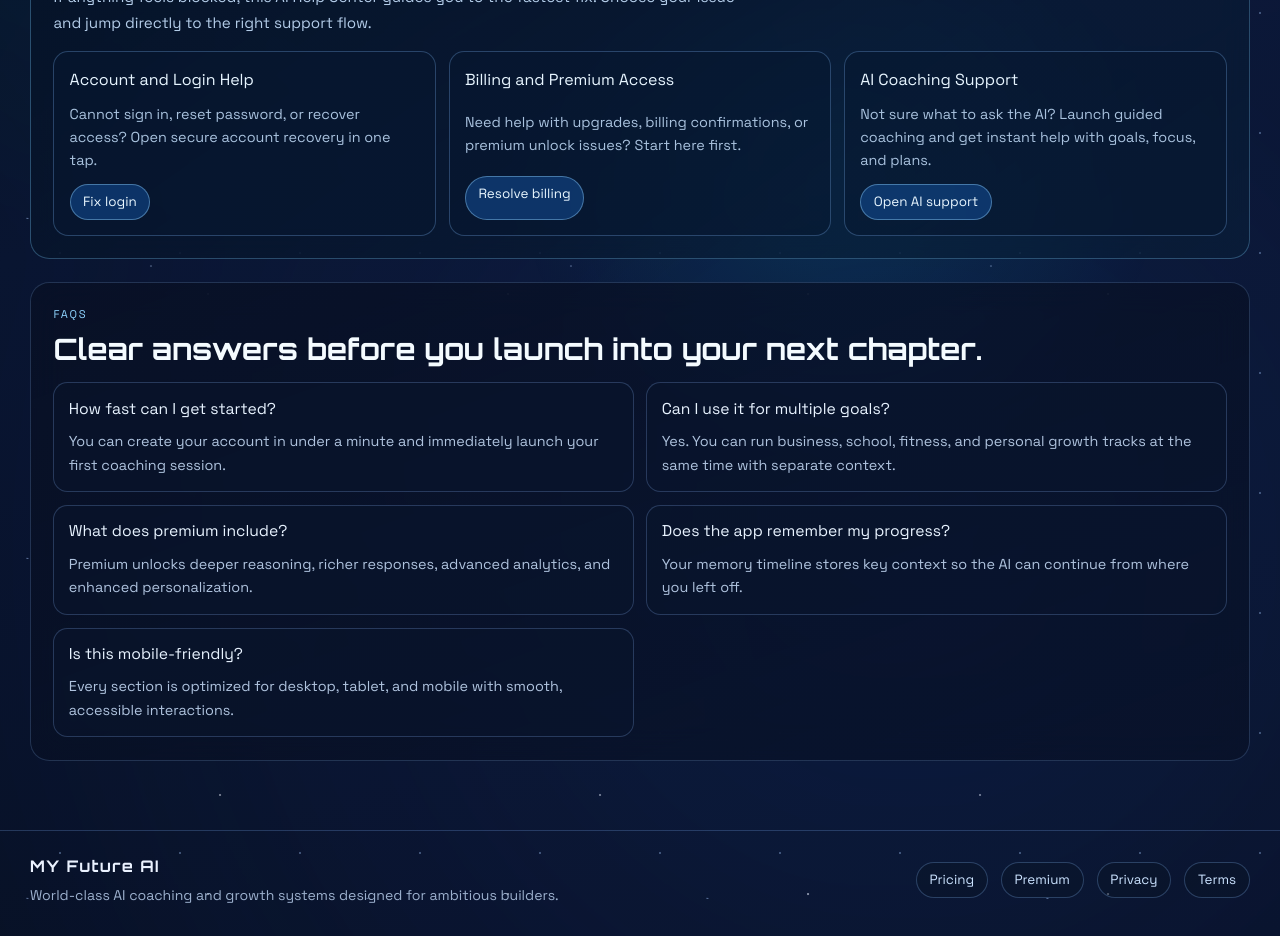
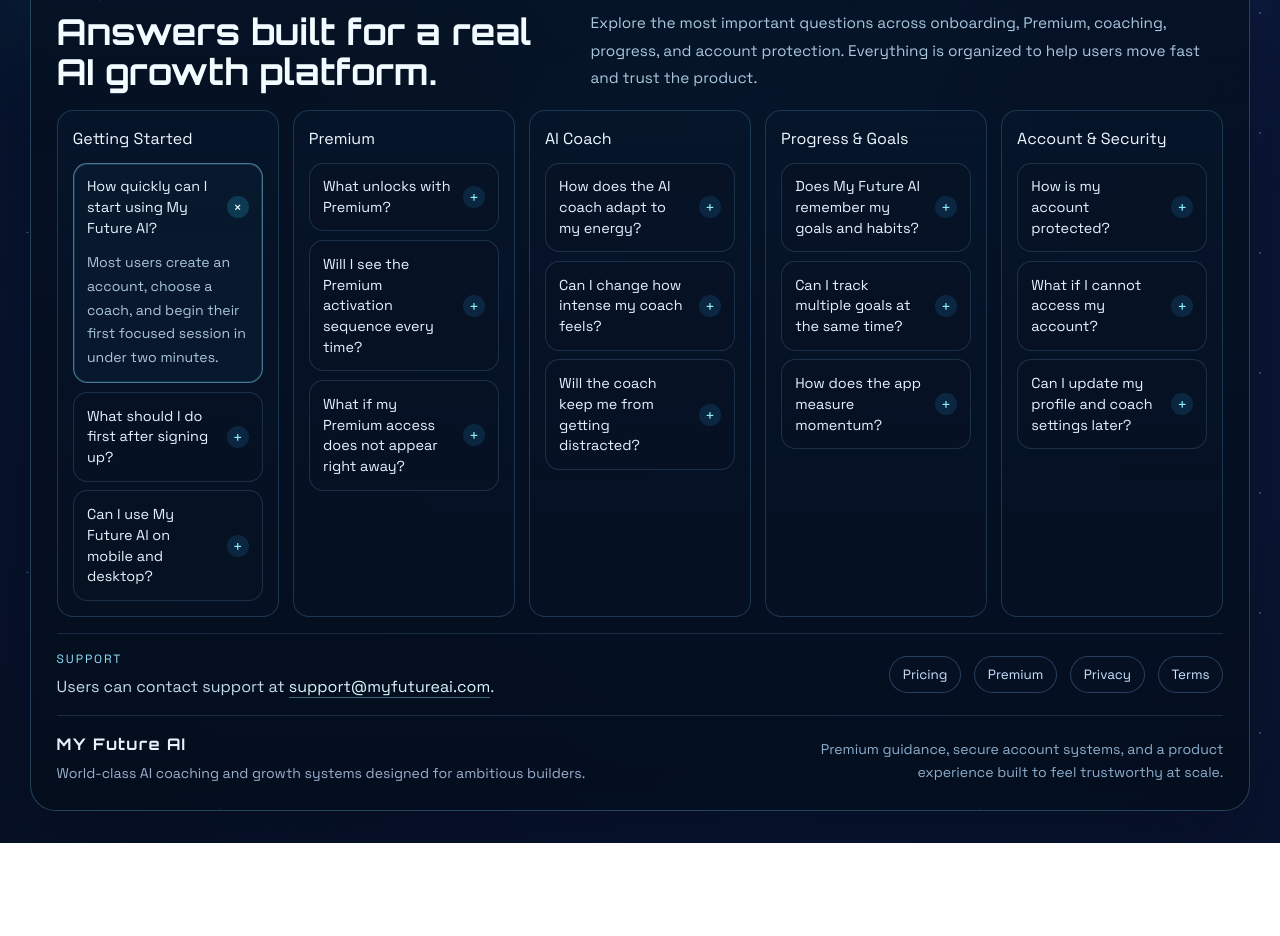
Before and after one commit to shikiouchiha-afk/my-future-ai, a Next.js app: page / in a window 1280 px wide. Shown: the part 1900-2836 px from the top of the page. After the commit the page ends 2743 px from the top, so only its background shows below. Built offline with nearby package versions, Linux system fonts and the light colour scheme.

Commit message:
Update My Future AI website

```diff
--- a/src/app/page.module.css
+++ b/src/app/page.module.css
@@ -461,104 +461,213 @@
   font-size: 0.84rem;
 }
 
-.faqGrid {
-  margin-top: 1rem;
-  display: grid;
-  gap: 0.8rem;
-  grid-template-columns: repeat(2, minmax(0, 1fr));
-}
-
-.helpCenterBlock {
-  border: 1px solid rgba(124, 206, 255, 0.3);
-  border-radius: clamp(1rem, 1.5vw, 1.3rem);
-  background: linear-gradient(145deg, rgba(6, 18, 39, 0.82), rgba(8, 32, 55, 0.48));
-  backdrop-filter: blur(15px);
-  padding: clamp(1rem, 2vw, 1.4rem);
-}
-
-.helpCenterIntro {
-  margin: 0.8rem 0 0;
-  color: #b3cce8;
-  line-height: 1.7;
-  max-width: 72ch;
-  font-size: 0.95rem;
-}
-
-.helpCenterGrid {
-  margin-top: 1rem;
-  display: grid;
-  gap: 0.8rem;
-  grid-template-columns: repeat(3, minmax(0, 1fr));
-}
-
-.helpCard {
-  border: 1px solid rgba(131, 190, 255, 0.28);
-  border-radius: 0.95rem;
-  background: rgba(8, 24, 48, 0.56);
-  padding: 0.95rem;
-  display: grid;
-  gap: 0.7rem;
-}
-
-.helpCard h3 {
-  margin: 0;
-  font-size: 1rem;
-  color: #e7f5ff;
-}
-
-.helpCard p {
-  margin: 0;
-  color: #a9c2de;
-  line-height: 1.62;
-  font-size: 0.9rem;
-}
-
-.helpCardButton {
-  width: fit-content;
-  color: #e9f7ff;
-  text-decoration: none;
-  font-size: 0.84rem;
-  border: 1px solid rgba(149, 212, 255, 0.42);
-  border-radius: 999px;
-  padding: 0.42rem 0.78rem;
-  background: rgba(25, 106, 204, 0.36);
-}
-
-.faqCard {
-  border: 1px solid rgba(127, 171, 236, 0.26);
-  border-radius: 0.9rem;
-  background: rgba(11, 22, 44, 0.52);
-  padding: 0.9rem;
-}
-
-.faqCard h3 {
-  margin: 0;
-  color: #e8f3ff;
-  font-size: 0.98rem;
-}
-
-.faqCard p {
-  margin: 0.55rem 0 0;
-  color: #afc3de;
-  line-height: 1.62;
-  font-size: 0.9rem;
-}
-
 .footer {
   position: relative;
   z-index: 1;
   border-top: 1px solid rgba(123, 171, 242, 0.25);
-  margin-top: 0.35rem;
+  margin-top: 0.7rem;
+  overflow: hidden;
+}
+
+.footerGlow {
+  position: absolute;
+  inset: -20% 0 auto;
+  height: 420px;
+  pointer-events: none;
+  background:
+    radial-gradient(circle at 18% 10%, rgba(32, 201, 255, 0.16), transparent 34%),
+    radial-gradient(circle at 82% 28%, rgba(99, 102, 241, 0.14), transparent 36%),
+    radial-gradient(circle at 50% 100%, rgba(16, 185, 201, 0.18), transparent 34%);
+  filter: blur(26px);
 }
 
 .footerInner {
   width: min(1220px, 100% - 2.2rem);
   margin: 0 auto;
-  padding: 1.4rem 0 1.9rem;
+  padding: 1.35rem 0 2rem;
+  position: relative;
+}
+
+.helpFooter {
+  border: 1px solid rgba(126, 208, 255, 0.26);
+  border-radius: clamp(1.15rem, 2vw, 1.8rem);
+  background:
+    linear-gradient(180deg, rgba(5, 17, 34, 0.9), rgba(3, 13, 27, 0.82)),
+    radial-gradient(circle at top, rgba(31, 162, 208, 0.12), transparent 40%);
+  backdrop-filter: blur(22px);
+  box-shadow:
+    0 30px 90px rgba(1, 8, 22, 0.58),
+    inset 0 1px 0 rgba(202, 237, 255, 0.16);
+  padding: clamp(1.1rem, 2vw, 1.6rem);
+}
+
+.helpFooterIntro {
+  display: grid;
+  grid-template-columns: 0.9fr 1.1fr;
+  gap: 1rem;
+  align-items: end;
+}
+
+.footerEyebrow {
+  margin: 0;
+  color: #8ce8ff;
+  letter-spacing: 0.16em;
+  text-transform: uppercase;
+  font-size: 0.72rem;
+}
+
+.helpFooterIntro h2 {
+  margin: 0.45rem 0 0;
+  font-family: var(--font-display), "Segoe UI", sans-serif;
+  font-size: clamp(1.45rem, 2.8vw, 2.45rem);
+  line-height: 1.1;
+  color: #f2fbff;
+}
+
+.helpFooterCopy {
+  margin: 0;
+  color: #abc7de;
+  line-height: 1.78;
+  font-size: 0.96rem;
+}
+
+.helpCategoryGrid {
+  margin-top: 1.2rem;
+  display: grid;
+  grid-template-columns: repeat(5, minmax(0, 1fr));
+  gap: 0.85rem;
+}
+
+.helpCategoryCard {
+  border-radius: 1rem;
+  border: 1px solid rgba(122, 197, 255, 0.2);
+  background: linear-gradient(180deg, rgba(7, 22, 43, 0.8), rgba(7, 18, 36, 0.62));
+  padding: 0.95rem;
+}
+
+.helpCategoryCard h3 {
+  margin: 0;
+  color: #edf8ff;
+  font-size: 1rem;
+}
+
+.helpAccordionList {
+  margin-top: 0.75rem;
+  display: grid;
+  gap: 0.55rem;
+}
+
+.helpAccordionItem {
+  border-radius: 0.9rem;
+  border: 1px solid rgba(117, 171, 218, 0.2);
+  background: rgba(7, 19, 36, 0.6);
+  overflow: hidden;
+  transition: border-color 220ms ease, background 220ms ease, box-shadow 220ms ease;
+}
+
+.helpAccordionItemOpen {
+  border-color: rgba(144, 227, 255, 0.48);
+  background: rgba(9, 26, 48, 0.82);
+  box-shadow: 0 0 0 1px rgba(96, 221, 255, 0.14) inset;
+}
+
+.helpAccordionTrigger {
+  width: 100%;
+  border: 0;
+  padding: 0.78rem 0.82rem;
   display: flex;
+  align-items: center;
   justify-content: space-between;
-  gap: 1.1rem;
+  gap: 0.7rem;
+  background: transparent;
+  color: #e4f4ff;
+  text-align: left;
+  cursor: pointer;
+  font: inherit;
+  line-height: 1.45;
+}
+
+.helpAccordionTrigger span:first-child {
+  font-size: 0.9rem;
+}
+
+.helpAccordionIcon {
+  flex: 0 0 auto;
+  width: 22px;
+  height: 22px;
+  display: inline-grid;
+  place-items: center;
+  border-radius: 999px;
+  color: #8ceeff;
+  background: rgba(14, 44, 74, 0.78);
+  transition: transform 240ms ease, background 240ms ease, color 240ms ease;
+}
+
+.helpAccordionItemOpen .helpAccordionIcon {
+  transform: rotate(45deg);
+  background: rgba(30, 148, 181, 0.28);
+  color: #ecfdff;
+}
+
+.helpAccordionPanel {
+  display: grid;
+  grid-template-rows: 0fr;
+  transition: grid-template-rows 280ms ease;
+}
+
+.helpAccordionItemOpen .helpAccordionPanel {
+  grid-template-rows: 1fr;
+}
+
+.helpAccordionPanelInner {
+  overflow: hidden;
+}
+
+.helpAccordionPanelInner p {
+  margin: 0;
+  padding: 0 0.82rem 0.8rem;
+  color: #aac6dd;
+  font-size: 0.88rem;
+  line-height: 1.68;
+}
+
+.supportStrip {
+  margin-top: 1rem;
+  border-top: 1px solid rgba(124, 176, 233, 0.18);
+  border-bottom: 1px solid rgba(124, 176, 233, 0.18);
+  padding: 1rem 0;
+  display: flex;
   align-items: center;
+  justify-content: space-between;
+  gap: 1rem;
+}
+
+.supportLabel {
+  margin: 0;
+  color: #90e4ff;
+  font-size: 0.75rem;
+  letter-spacing: 0.16em;
+  text-transform: uppercase;
+}
+
+.supportCopy {
+  margin: 0.35rem 0 0;
+  color: #c2dbef;
+  line-height: 1.6;
+}
+
+.supportCopy a {
+  color: #dbf8ff;
+  text-decoration: none;
+  border-bottom: 1px solid rgba(148, 235, 255, 0.4);
+}
+
+.footerBrandRow {
+  margin-top: 1rem;
+  display: flex;
+  align-items: flex-end;
+  justify-content: space-between;
+  gap: 1.2rem;
 }
 
 .footerBrand {
@@ -572,6 +681,15 @@
   margin: 0.45rem 0 0;
   color: #9cb0cd;
   font-size: 0.88rem;
+}
+
+.footerTrustNote {
+  margin: 0;
+  max-width: 46ch;
+  color: #8faecc;
+  line-height: 1.65;
+  font-size: 0.88rem;
+  text-align: right;
 }
 
 .footerLinks {
@@ -592,7 +710,8 @@
 
 @media (max-width: 1080px) {
   .hero,
-  .premiumPanel {
+  .premiumPanel,
+  .helpFooterIntro {
     grid-template-columns: 1fr;
   }
 
@@ -604,8 +723,8 @@
     grid-template-columns: 1fr;
   }
 
-  .helpCenterGrid {
-    grid-template-columns: 1fr;
+  .helpCategoryGrid {
+    grid-template-columns: repeat(2, minmax(0, 1fr));
   }
 }
 
@@ -615,15 +734,26 @@
   }
 
   .featureGrid,
-  .faqGrid,
   .metrics {
     grid-template-columns: 1fr;
   }
 
   .footerInner {
     width: min(1220px, 100% - 1.2rem);
+  }
+
+  .helpCategoryGrid {
+    grid-template-columns: 1fr;
+  }
+
+  .supportStrip,
+  .footerBrandRow {
     flex-direction: column;
     align-items: flex-start;
+  }
+
+  .footerTrustNote {
+    text-align: left;
   }
 
   .heroVisual {
--- a/src/app/page.tsx
+++ b/src/app/page.tsx
@@ -2,7 +2,7 @@
 
 import Link from "next/link";
 import { Orbitron, Space_Grotesk } from "next/font/google";
-import { useEffect, useRef } from "react";
+import { useEffect, useRef, useState } from "react";
 import styles from "./page.module.css";
 
 const orbitron = Orbitron({
@@ -88,60 +88,112 @@
   },
 ];
 
-const helpTopics = [
+const helpCenterSections = [
   {
-    title: "Account and Login Help",
-    description:
-      "Cannot sign in, reset password, or recover access? Open secure account recovery in one tap.",
-    href: "/login",
-    cta: "Fix login",
+    title: "Getting Started",
+    faqs: [
+      {
+        question: "How quickly can I start using My Future AI?",
+        answer:
+          "Most users create an account, choose a coach, and begin their first focused session in under two minutes.",
       },
       {
-    title: "Billing and Premium Access",
-    description:
-      "Need help with upgrades, billing confirmations, or premium unlock issues? Start here first.",
-    href: "/pricing",
-    cta: "Resolve billing",
+        question: "What should I do first after signing up?",
+        answer:
+          "Start by choosing your main growth area, set one clear goal, and let the AI coach turn it into your first action plan.",
       },
       {
-    title: "AI Coaching Support",
-    description:
-      "Not sure what to ask the AI? Launch guided coaching and get instant help with goals, focus, and plans.",
-    href: "/premium",
-    cta: "Open AI support",
+        question: "Can I use My Future AI on mobile and desktop?",
+        answer:
+          "Yes. The platform is built to feel fast and consistent across mobile, tablet, and desktop so your progress follows you everywhere.",
       },
-];
-
-const faqs = [
-  {
-    question: "How fast can I get started?",
-    answer:
-      "You can create your account in under a minute and immediately launch your first coaching session.",
+    ],
   },
   {
-    question: "Can I use it for multiple goals?",
+    title: "Premium",
+    faqs: [
+      {
+        question: "What unlocks with Premium?",
         answer:
-      "Yes. You can run business, school, fitness, and personal growth tracks at the same time with separate context.",
+          "Premium gives you deeper AI reasoning, advanced memory, richer analytics, specialized coaching modes, and faster response priority.",
       },
       {
-    question: "What does premium include?",
+        question: "Will I see the Premium activation sequence every time?",
         answer:
-      "Premium unlocks deeper reasoning, richer responses, advanced analytics, and enhanced personalization.",
+          "No. The Premium unlock experience appears only the first time a user activates Premium, then future sessions go directly into the app.",
       },
       {
-    question: "Does the app remember my progress?",
+        question: "What if my Premium access does not appear right away?",
         answer:
-      "Your memory timeline stores key context so the AI can continue from where you left off.",
+          "Billing and entitlement updates are verified securely. If access does not refresh within a moment, sign back in or contact support for a manual check.",
+      },
+    ],
   },
   {
-    question: "Is this mobile-friendly?",
+    title: "AI Coach",
+    faqs: [
+      {
+        question: "How does the AI coach adapt to my energy?",
         answer:
-      "Every section is optimized for desktop, tablet, and mobile with smooth, accessible interactions.",
+          "The system reads your recent tone and context, then responds with matching intensity while keeping you focused on execution and momentum.",
+      },
+      {
+        question: "Can I change how intense my coach feels?",
+        answer:
+          "Yes. In Settings you can switch between Supportive, Balanced, and Savage coaching intensity depending on how hard you want the AI to push you.",
+      },
+      {
+        question: "Will the coach keep me from getting distracted?",
+        answer:
+          "Yes. Every coach is tuned to redirect low-value detours, call out excuse patterns, and bring the conversation back to the highest-impact next step.",
+      },
+    ],
+  },
+  {
+    title: "Progress & Goals",
+    faqs: [
+      {
+        question: "Does My Future AI remember my goals and habits?",
+        answer:
+          "Yes. Memory and progress systems preserve the context that matters most so your coaching can build on prior sessions instead of restarting from zero.",
+      },
+      {
+        question: "Can I track multiple goals at the same time?",
+        answer:
+          "Yes. You can work across fitness, study, productivity, business, and personal growth with coaching that keeps each track organized and actionable.",
+      },
+      {
+        question: "How does the app measure momentum?",
+        answer:
+          "The platform uses streaks, mission completion, stored context, and goal-based interactions to reflect consistency and forward movement over time.",
+      },
+    ],
+  },
+  {
+    title: "Account & Security",
+    faqs: [
+      {
+        question: "How is my account protected?",
+        answer:
+          "Sensitive account and Premium state changes are validated on the server, reducing the risk of client-side spoofing or unauthorized entitlement changes.",
+      },
+      {
+        question: "What if I cannot access my account?",
+        answer:
+          "Use the login and password recovery flow first. If you still cannot get in, support can help verify and restore access securely.",
+      },
+      {
+        question: "Can I update my profile and coach settings later?",
+        answer:
+          "Yes. Your Settings page lets you update your account details and coaching intensity so the product stays aligned with how you work best.",
+      },
+    ],
   },
 ];
 
 export default function HomePage() {
   const sceneRef = useRef<HTMLDivElement | null>(null);
+  const [openFaq, setOpenFaq] = useState("Getting Started-0");
 
   useEffect(() => {
     const scene = sceneRef.current;
@@ -300,50 +352,68 @@
           </div>
         </section>
 
-        <section className={styles.helpCenterBlock}>
-          <div className={styles.sectionHeading}>
-            <p>AI Help Center</p>
-            <h2>Get instant help for any issue with your AI Agent support box.</h2>
+      </main>
+
+      <footer className={styles.footer}>
+        <div className={styles.footerGlow} aria-hidden="true" />
+        <div className={styles.footerInner}>
+          <section className={styles.helpFooter} aria-labelledby="help-center-title">
+            <div className={styles.helpFooterIntro}>
+              <div>
+                <p className={styles.footerEyebrow}>Help Center</p>
+                <h2 id="help-center-title">Answers built for a real AI growth platform.</h2>
               </div>
-          <p className={styles.helpCenterIntro}>
-            If anything feels blocked, this AI Help Center guides you to the fastest fix.
-            Choose your issue and jump directly to the right support flow.
+              <p className={styles.helpFooterCopy}>
+                Explore the most important questions across onboarding, Premium,
+                coaching, progress, and account protection. Everything is organized
+                to help users move fast and trust the product.
               </p>
-          <div className={styles.helpCenterGrid}>
-            {helpTopics.map((topic) => (
-              <article key={topic.title} className={styles.helpCard}>
-                <h3>{topic.title}</h3>
-                <p>{topic.description}</p>
-                <Link href={topic.href} className={styles.helpCardButton}>
-                  {topic.cta}
-                </Link>
+            </div>
+
+            <div className={styles.helpCategoryGrid}>
+              {helpCenterSections.map((section) => (
+                <article key={section.title} className={styles.helpCategoryCard}>
+                  <h3>{section.title}</h3>
+                  <div className={styles.helpAccordionList}>
+                    {section.faqs.map((item, index) => {
+                      const faqKey = `${section.title}-${index}`;
+                      const isOpen = openFaq === faqKey;
+
+                      return (
+                        <div
+                          key={item.question}
+                          className={`${styles.helpAccordionItem} ${isOpen ? styles.helpAccordionItemOpen : ""}`}
+                        >
+                          <button
+                            type="button"
+                            className={styles.helpAccordionTrigger}
+                            aria-expanded={isOpen}
+                            onClick={() => setOpenFaq(isOpen ? "" : faqKey)}
+                          >
+                            <span>{item.question}</span>
+                            <span className={styles.helpAccordionIcon} aria-hidden="true">
+                              +
+                            </span>
+                          </button>
+                          <div className={styles.helpAccordionPanel}>
+                            <div className={styles.helpAccordionPanelInner}>
+                              <p>{item.answer}</p>
+                            </div>
+                          </div>
+                        </div>
+                      );
+                    })}
+                  </div>
                 </article>
               ))}
             </div>
-        </section>
 
-        <section className={styles.sectionBlock}>
-          <div className={styles.sectionHeading}>
-            <p>FAQs</p>
-            <h2>Clear answers before you launch into your next chapter.</h2>
-          </div>
-          <div className={styles.faqGrid}>
-            {faqs.map((item) => (
-              <article key={item.question} className={styles.faqCard}>
-                <h3>{item.question}</h3>
-                <p>{item.answer}</p>
-              </article>
-            ))}
-          </div>
-        </section>
-      </main>
-
-      <footer className={styles.footer}>
-        <div className={styles.footerInner}>
+            <div className={styles.supportStrip}>
               <div>
-            <p className={styles.footerBrand}>MY Future AI</p>
-            <p className={styles.footerCopy}>
-              World-class AI coaching and growth systems designed for ambitious builders.
+                <p className={styles.supportLabel}>Support</p>
+                <p className={styles.supportCopy}>
+                  Users can contact support at{" "}
+                  <a href="mailto:support@myfutureai.com">support@myfutureai.com</a>.
                 </p>
               </div>
               <nav className={styles.footerLinks} aria-label="Footer links">
@@ -353,6 +423,20 @@
                 <Link href="/terms">Terms</Link>
               </nav>
             </div>
+
+            <div className={styles.footerBrandRow}>
+              <div>
+                <p className={styles.footerBrand}>MY Future AI</p>
+                <p className={styles.footerCopy}>
+                  World-class AI coaching and growth systems designed for ambitious builders.
+                </p>
+              </div>
+              <p className={styles.footerTrustNote}>
+                Premium guidance, secure account systems, and a product experience built to feel trustworthy at scale.
+              </p>
+            </div>
+          </section>
+        </div>
       </footer>
     </div>
   );
```
Also changed, not shown: 1 other file (tests, documents, lock files or other folders). Lines whose indentation alone changed are shown as unchanged.
